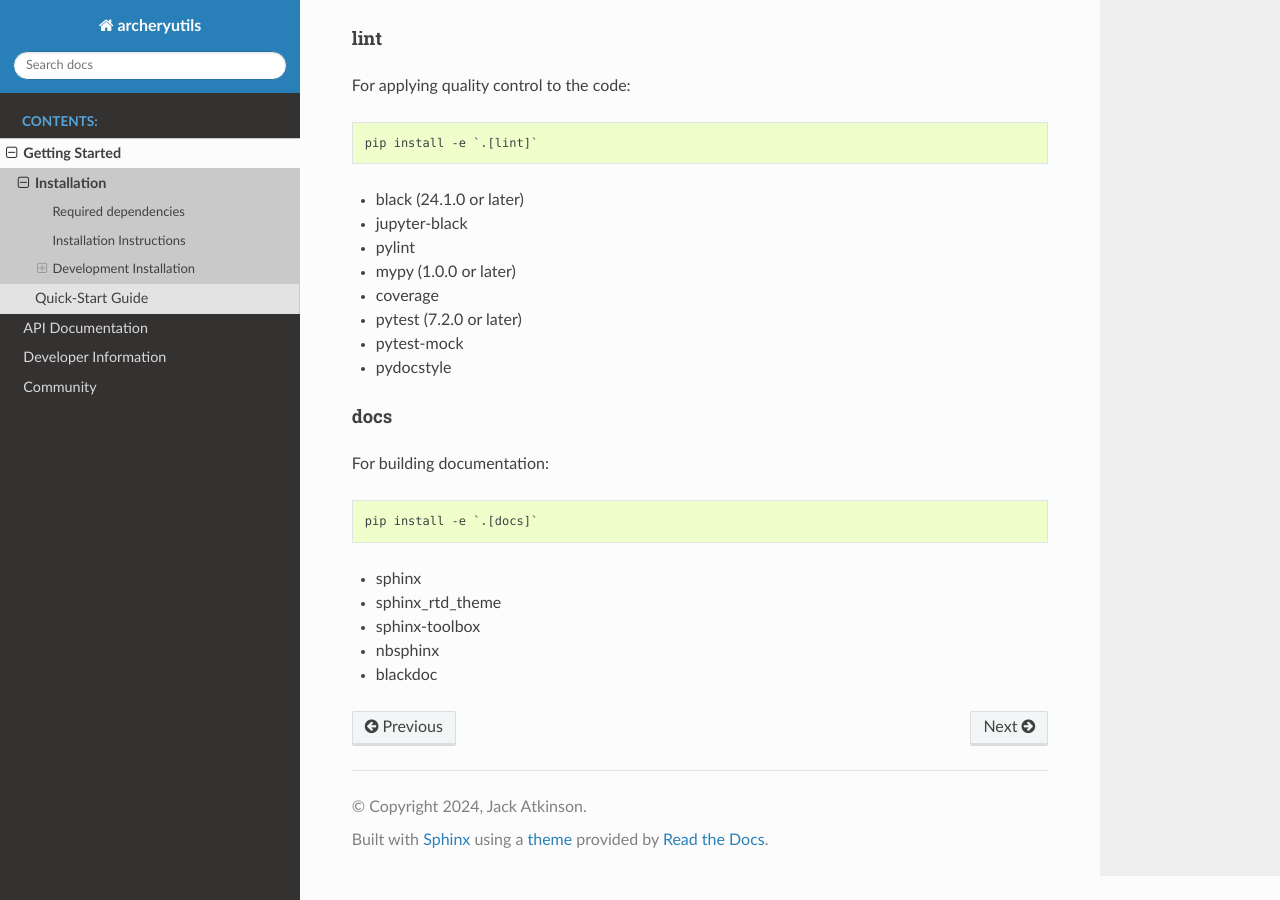
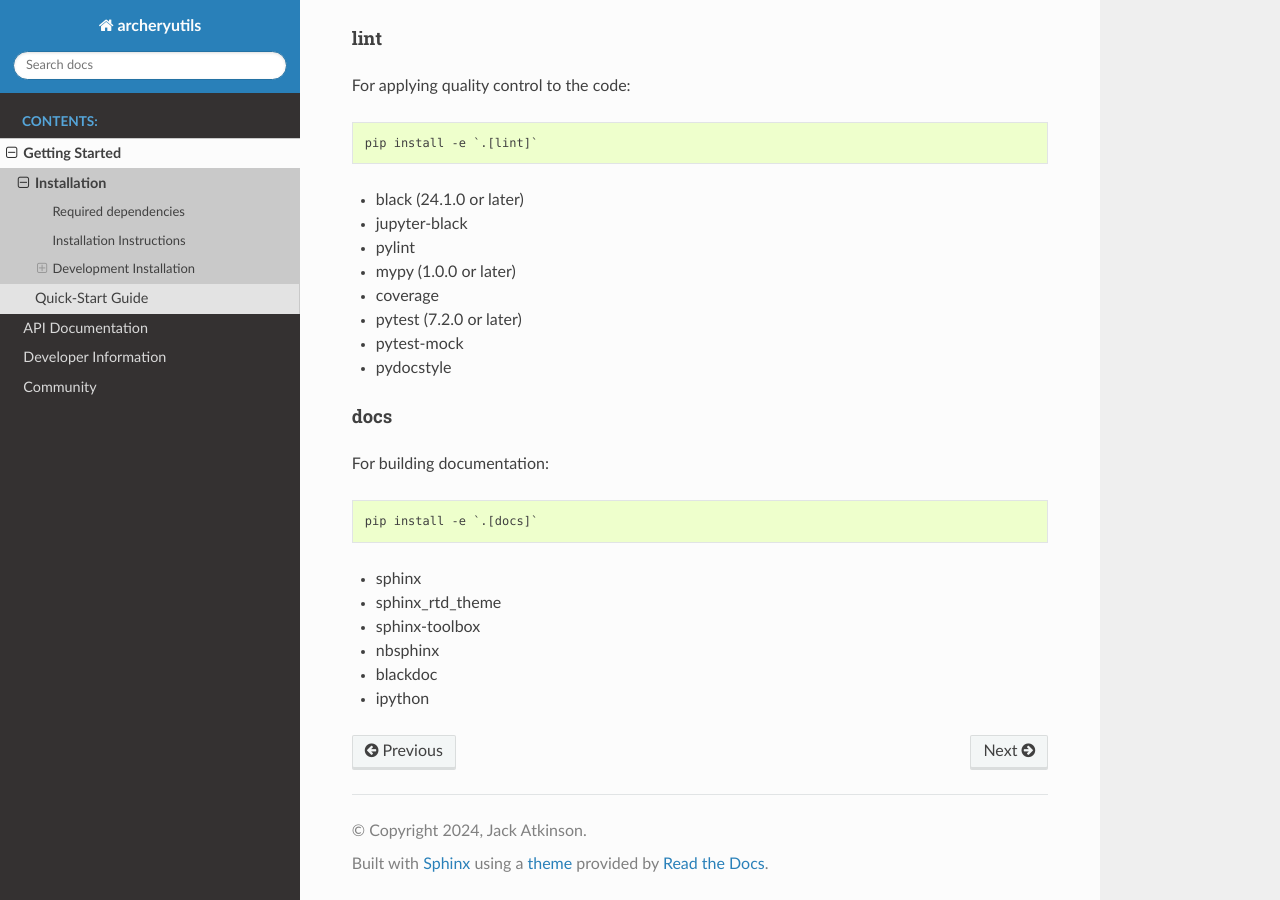
Before and after one commit to jatkinson1000/archeryutils, a Sphinx documentation site: the page built from docs/getting-started/installation.rst, in a window 1280 px wide and 900 px high, scrolled down 1135 px. Built offline with Sphinx 7.4.7 and the Read the Docs theme 2.0.0, drawn with Linux system fonts in a browser that asks for light colours.

Commit message:
Add ipython as a docs build dependency.

```diff
--- a/docs/getting-started/installation.rst
+++ b/docs/getting-started/installation.rst
@@ -77,3 +77,4 @@ For building documentation::
 * sphinx-toolbox
 * nbsphinx
 * blackdoc
+* ipython
--- a/pyproject.toml
+++ b/pyproject.toml
@@ -52,6 +52,7 @@ docs = [
     "sphinx_rtd_theme",
     "sphinx-toolbox",
     "nbsphinx",
+    "ipython",
     "black>=24.1.0",
     "blackdoc",
 ]
```
